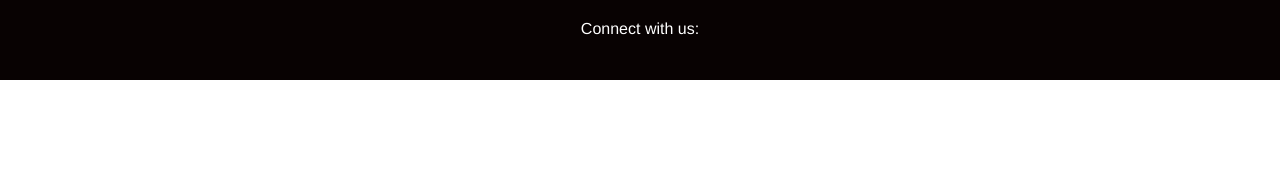
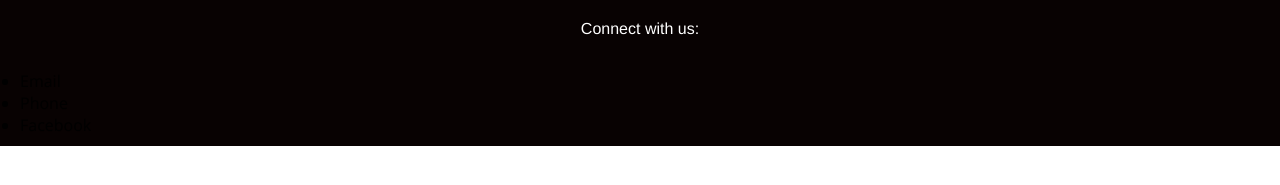
Before and after one commit to sidiBtr/CSCI480-project, a React (Vite) app in the folder frontend/: page / in a window 1280 px wide. Shown: the part 1647-1832 px from the top of the page. Before the commit the page ends 1791 px from the top, so only its background shows below. Built offline with nearby package versions, Linux system fonts and the light colour scheme.

Commit message:
Changed some images

```diff
--- a/frontend/src/pages/Home.jsx
+++ b/frontend/src/pages/Home.jsx
@@ -1,14 +1,15 @@
 import React from 'react'
 import { Link } from 'react-router-dom'
 import './homePage.css'
-import image from '../images/image.png'
-import help from '../images/help.png'
+import image from '../images/DSC_0814 2.JPG'
+import instrument from '../images/71H_8539.JPG'
 import image035 from '../images/035.JPG'
-import image110 from '../images/110.JPG'
 import eagle from '../images/Eagle.JPG'
 import image141 from '../images/141.JPG'
 import image174 from '../images/174.JPG'
 import tom from '../images/Tom Miller_edit.png'
+import { FontAwesomeIcon } from '@fortawesome/react-fontawesome'
+
 
 export default function Home() {
   return (
@@ -39,7 +40,7 @@ export default function Home() {
       <h3 className="gallery-text">Some of Our Work:</h3>
       <div className="images">
         <img src={image} />
-        <img src={help} />
+        <img src={instrument} />
         <img src={image035} />
         <img src={eagle} />
         <img src={image141} />
@@ -52,7 +53,11 @@ export default function Home() {
         <p><Link to={"http://maps.apple.com/?q=2230+Blanchard+Ave,+Findlay+OH"}>2230 Blanchard Avenue, Findlay, Ohio</Link></p>
         <p>Connect with us:</p>
         <div className="social-media-icons">
-
+        <ul>
+          <li>Email</li>
+          <li>Phone</li>
+          <li>Facebook</li>
+        </ul>
         </div>
     </footer>
     </div>
--- a/frontend/src/pages/homePage.css
+++ b/frontend/src/pages/homePage.css
@@ -206,6 +206,10 @@ html {
         content: "";
         width: 350px;
       }
+
+      footer p {
+        font-size: 12px;
+      }
   }
 
   @media (max-width: 1000px) and (min-width: 651px) {
```
Also changed, not shown: frontend/src/pages/homeScript.js (deleted), 2 other files (tests, documents, lock files or other folders).
